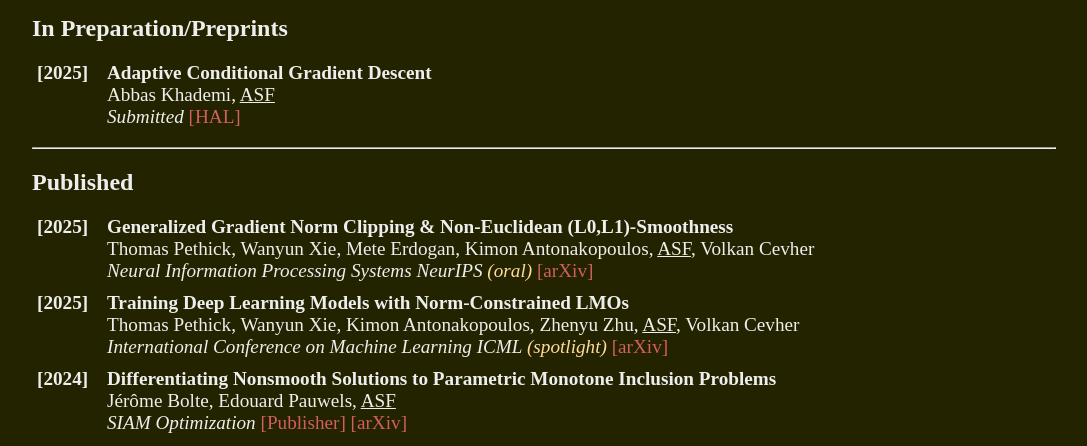
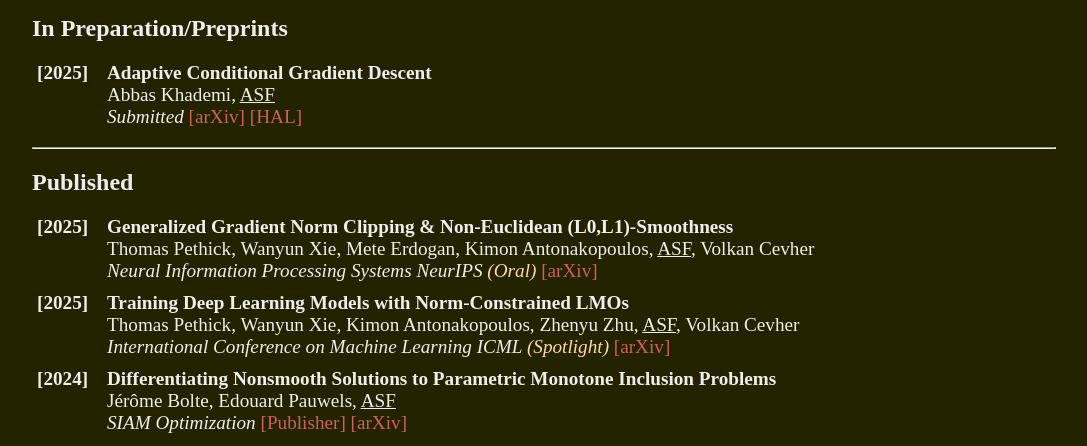
Before and after one commit to tonysf/tonysf.github.io, a Jekyll site: the page built from publications/index.html, in a window 1280 px wide. Shown: the part 266-712 px from the top of the page, without its empty margins (96-1183 px from the left). Built offline with Jekyll 4.4.1, drawn with Linux system fonts in a browser that asks for light colours.

Commit message:
Update index.html

```diff
--- a/publications/index.html
+++ b/publications/index.html
@@ -8,17 +8,17 @@ title: Publications - Antonio SILVETI-FALLS
 		<p><ul class="publications">
 						<label><b>[2025]</b></label><li> <b> Adaptive Conditional Gradient Descent </b><br>
 										Abbas Khademi, <u>ASF</u><br>
-										<i>Submitted</i> <a href="https://hal.science/hal-05312218">[HAL]</a></li>
+										<i>Submitted</i> <a href="https://arxiv.org/abs/2510.11440">[arXiv]</a> <a href="https://hal.science/hal-05312218">[HAL]</a></li>
 		</ul></p>
 		<hr>
 		<h2>Published</h2>
 		<p><ul class="publications">
 			<label><b>[2025]</b></label><li> <b> Generalized Gradient Norm Clipping & Non-Euclidean (L0,L1)-Smoothness </b><br>
 				Thomas Pethick, Wanyun Xie, Mete Erdogan, Kimon Antonakopoulos, <u>ASF</u>, Volkan Cevher<br>
-				<i>Neural Information Processing Systems NeurIPS <span style="color: #ffdc9a;">(oral)</span></i> <a href="https://arxiv.org/abs/2506.01913">[arXiv]</a></li>
+				<i>Neural Information Processing Systems NeurIPS <span style="color: #ffdc9a;">(Oral)</span></i> <a href="https://arxiv.org/abs/2506.01913">[arXiv]</a></li>
 			<label><b>[2025]</b></label><li> <b> Training Deep Learning Models with Norm-Constrained LMOs </b><br>
 				Thomas Pethick, Wanyun Xie, Kimon Antonakopoulos, Zhenyu Zhu, <u>ASF</u>, Volkan Cevher<br>
-				<i>International Conference on Machine Learning ICML <span style="color: #ffdc9a;">(spotlight)</span></i> <a href="https://arxiv.org/abs/2502.07529">[arXiv]</a></li>
+				<i>International Conference on Machine Learning ICML <span style="color: #ffdc9a;">(Spotlight)</span></i> <a href="https://arxiv.org/abs/2502.07529">[arXiv]</a></li>
 			<label><b>[2024]</b></label><li> <b> Differentiating Nonsmooth Solutions to Parametric Monotone Inclusion Problems </b><br>
 				Jérôme Bolte, Edouard Pauwels, <u>ASF</u><br>
 				<i>SIAM Optimization</i> <a href="https://epubs.siam.org/doi/abs/10.1137/22M1541630?journalCode=sjope8">[Publisher]</a> <a href="https://arxiv.org/abs/2212.07844">[arXiv]</a></li>
```
